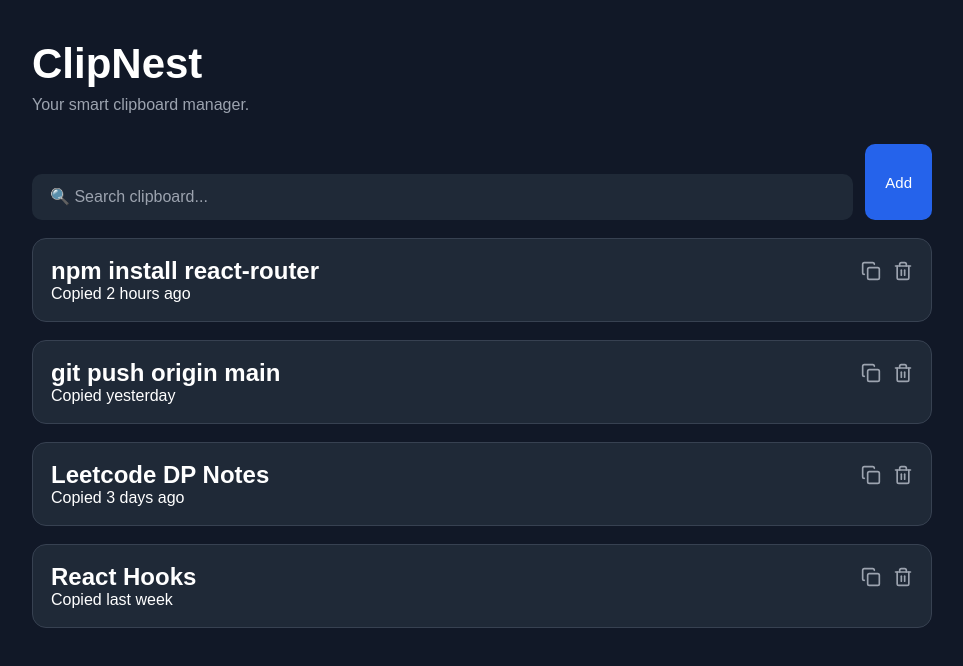
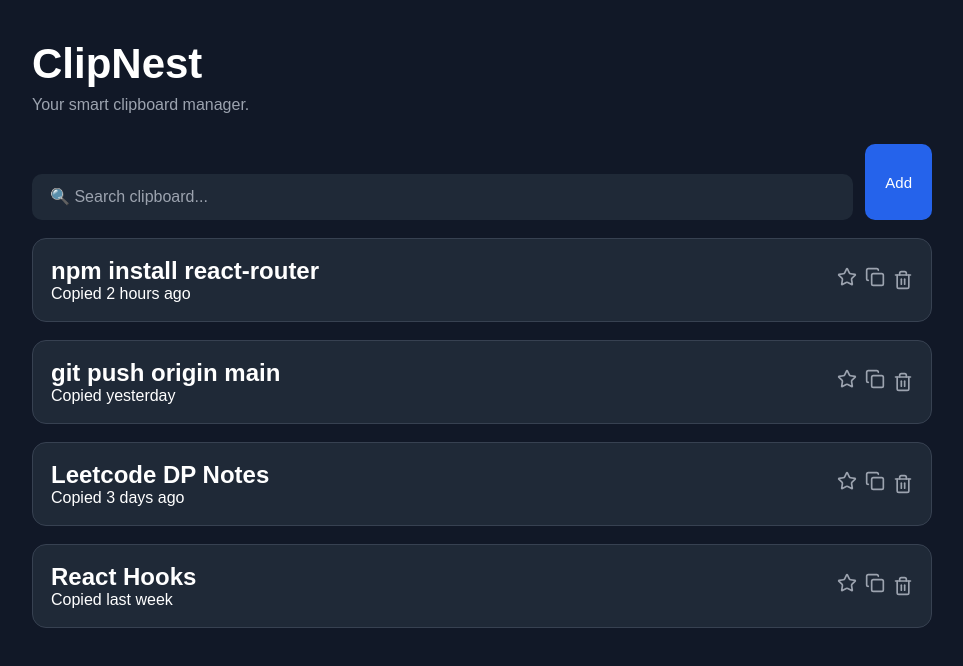
Before and after one commit to Samridhi4011/ClipNest, a React (Vite) app: page / in a window 1280 px wide. Shown: the top 666 px of the page, without its empty margins (158-1121 px from the left). Built offline with nearby package versions, Linux system fonts and the light colour scheme.

Commit message:
Added favorite clips feature

```diff
--- a/src/App.css
+++ b/src/App.css
@@ -147,3 +147,35 @@
 .delete-btn:hover {
   color: #ef4444;
 }
+
+.card-actions {
+  display: flex;
+  gap: 8px;
+}
+
+.favorite-btn {
+  background: transparent;
+  border: none;
+  cursor: pointer;
+  font-size: 22px;
+  color: #9ca3af;
+  transition: 0.2s;
+}
+
+.favorite-btn:hover {
+  transform: scale(1.15);
+}
+
+.copy-btn {
+  background: transparent;
+  border: none;
+  cursor: pointer;
+  font-size: 22px;
+  color: #9ca3af;
+  transition: 0.2s;
+}
+
+.copy-btn:hover {
+  color: white;
+  transform: scale(1.1);
+}
--- a/src/App.tsx
+++ b/src/App.tsx
@@ -8,6 +8,7 @@ type ClipboardItem = {
   id: number;
   text: string;
   time: string;
+  favorite: boolean;
 };
 
 function App() {
@@ -35,6 +36,7 @@ function App() {
       id: Date.now(),
       text: search,
       time: "Just now",
+      favorite: false,
     };
 
     setItems([newItem, ...items]);
@@ -45,6 +47,15 @@ function App() {
     setItems(items.filter((item) => item.id !== id));
   }
 
+  function handleFavorite(id: number) {
+    setItems(
+      items.map((item) =>
+        item.id === id
+          ? { ...item, favorite: !item.favorite }
+          : item
+      )
+    );
+  }
   function handleCopy(text: string) {
     navigator.clipboard.writeText(text);
   }
@@ -66,17 +77,18 @@ function App() {
 
         {items
           .filter((item) =>
-            item.text
-              .toLowerCase()
-              .includes(search.toLowerCase())
+            item.text.toLowerCase().includes(search.toLowerCase())
           )
+          .sort((a, b) => Number(b.favorite) - Number(a.favorite))
           .map((item) => (
             <ClipboardCard
               key={item.id}
               text={item.text}
               time={item.time}
+              favorite={item.favorite}
+              onFavorite={() => handleFavorite(item.id)}
+              onCopy={() => handleCopy(item.text)}
               onDelete={() => handleDelete(item.id)}
-              onCopy={() => handleCopy(item.text)}
             />
           ))}
       </div>
--- a/src/components/ClipboardCard.tsx
+++ b/src/components/ClipboardCard.tsx
@@ -1,41 +1,57 @@
-import { Trash2, Copy } from "lucide-react";
+import { Trash2, Copy, Star } from "lucide-react";
 
-type ClipboardCardProps = {
+type Props = {
   text: string;
   time: string;
+  favorite: boolean;
+  onFavorite: () => void;
+  onCopy: () => void;
   onDelete: () => void;
-  onCopy: () => void;
 };
 
 function ClipboardCard({
   text,
   time,
+  favorite,
+  onFavorite,
+  onCopy,
   onDelete,
-  onCopy,
-}: ClipboardCardProps) {
+}: Props) {
   return (
     <div className="clipboard-card">
       <div className="card-top">
-        <h2>{text}</h2>
+        <div>
+          <h2>{text}</h2>
+          <p>{time}</p>
+        </div>
 
         <div className="card-actions">
           <button
-            className="icon-btn"
+            className="favorite-btn"
+            onClick={onFavorite}
+          >
+            <Star
+              size={20}
+              fill={favorite ? "#facc15" : "none"}
+              color={favorite ? "#facc15" : "#9ca3af"}
+            />
+          </button>
+
+          <button
+            className="copy-btn"
             onClick={onCopy}
           >
             <Copy size={20} />
           </button>
 
           <button
-            className="icon-btn delete-btn"
+            className="delete-btn"
             onClick={onDelete}
           >
             <Trash2 size={20} />
           </button>
         </div>
       </div>
-
-      <p>{time}</p>
     </div>
   );
 }
--- a/src/data/clipboardData.ts
+++ b/src/data/clipboardData.ts
@@ -3,21 +3,25 @@ const clipboardData = [
     id: 1,
     text: "npm install react-router",
     time: "Copied 2 hours ago",
+    favorite: false,
   },
   {
     id: 2,
     text: "git push origin main",
     time: "Copied yesterday",
+    favorite: false,
   },
   {
     id: 3,
     text: "Leetcode DP Notes",
     time: "Copied 3 days ago",
+    favorite: false,
   },
   {
     id: 4,
     text: "React Hooks",
     time: "Copied last week",
+    favorite: false,
   },
 ];
 
```
